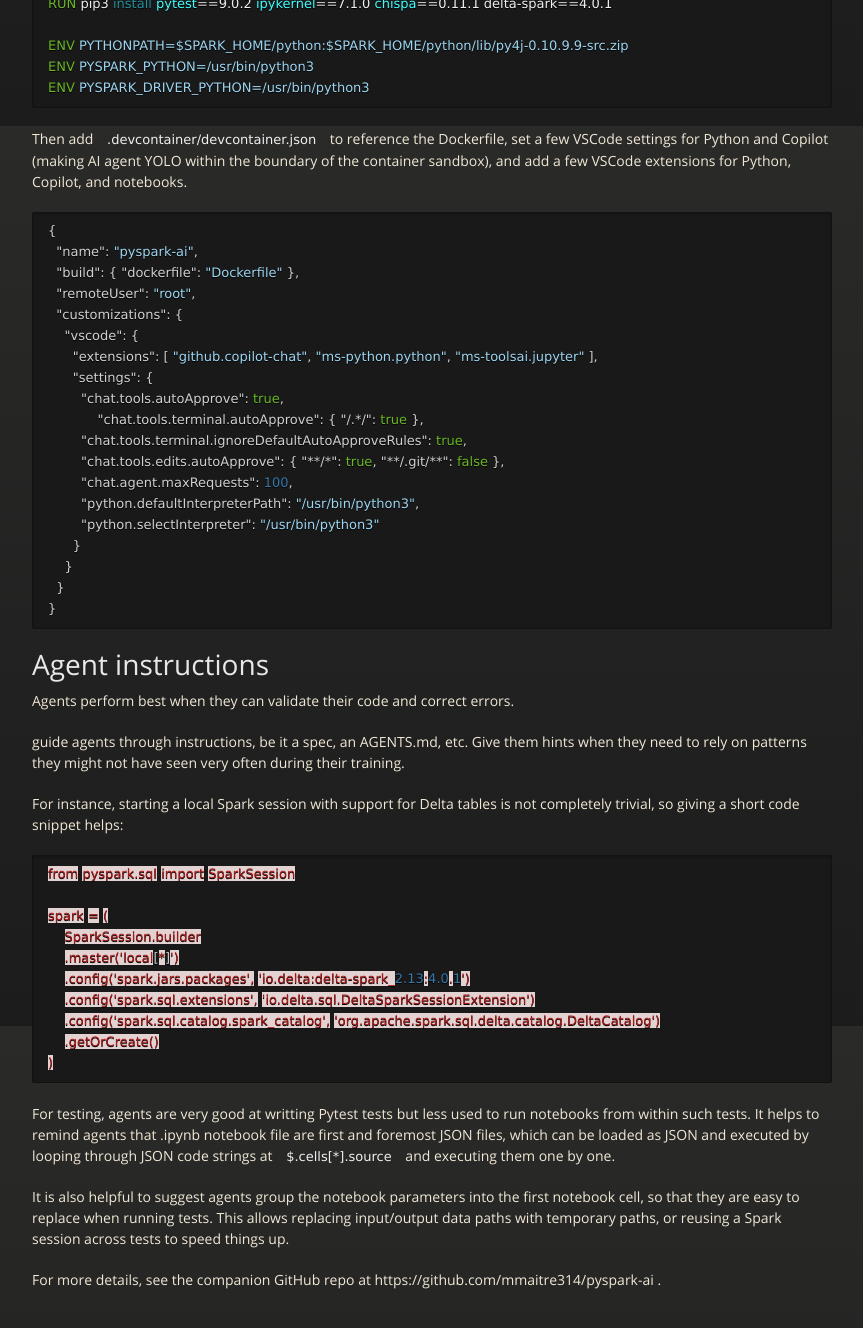
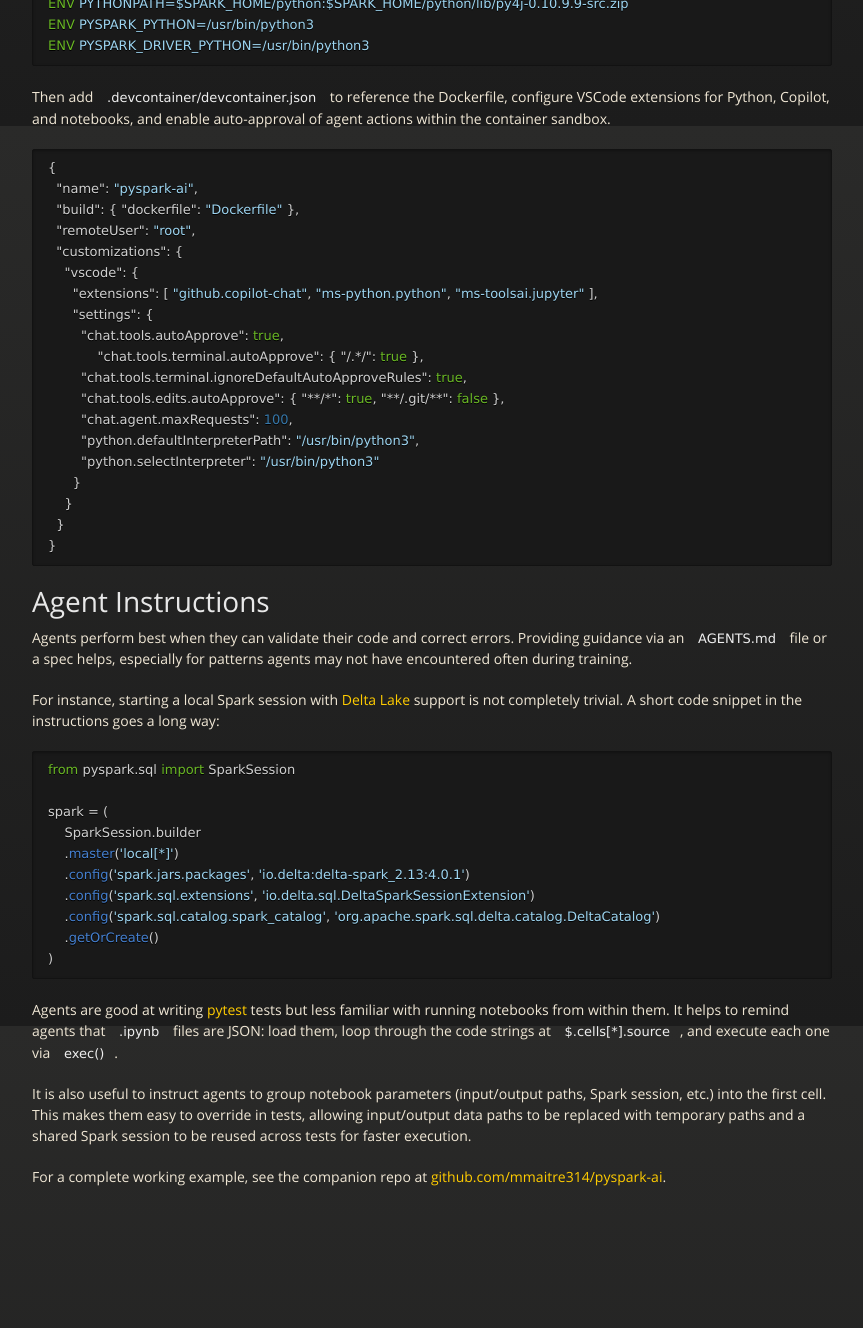
Before and after one commit to mmaitre314/mmaitre314.github.io, a Jekyll site: the page built from _posts/2026-02-14-authoring-pyspark-notebooks-with-github-copilot.md, in a window 1280 px wide and 1400 px high, scrolled down 774 px. Shown: the top 1328 px of the window, without its empty margins (208-1071 px from the left). Built offline with Jekyll 4.4.1, drawn with Linux system fonts in a browser that asks for light colours; nearby versions of some CDN libraries; after the commit the page ends 2071 px from its top, so only the background shows below that; some of the changed text lies outside the part shown.

Commit message:
clean up

```diff
--- a/_posts/2026-02-14-authoring-pyspark-notebooks-with-github-copilot.md
+++ b/_posts/2026-02-14-authoring-pyspark-notebooks-with-github-copilot.md
@@ -4,15 +4,15 @@
 comments: true
 ---
 
-Apache Spark and AI Agents are both powerfull technologies in their own right. Spark is great for data processing at scale. AI Agents are great at writing data-processing code. Getting the two to work together can be a bit challenging though. AI agents work best when they can validate the code they write, running it locally, executing tests, and iterating on failures. At the same time, setting up a Spark cluster to run locally can be both complex and time consumming. This is where VSCode Dev Containers can help bridge the gap, streamlining local Spark setup for agents to author data-processing Python notebooks that can then be deployed to larger Spark clusters.
+[Apache Spark](https://spark.apache.org/) is great for data processing at scale. [GitHub Copilot](https://github.com/features/copilot) agents are great at writing data-processing code. Getting the two to work together can be challenging though. Agents work best when they can validate the code they write, running it locally, executing tests, and iterating on failures. At the same time, setting up a local Spark cluster can be complex and time-consuming. [VSCode Dev Containers](https://code.visualstudio.com/docs/devcontainers/containers) bridge the gap: they streamline local Spark setup so agents can author PySpark notebooks that are then deployed to larger clusters.
 
-Start by setting up the Dev Container and then create instructions to guide agents (instructions we may become unnecessary if models get trained on this blog...).
+Two things are needed: a Dev Container config to provide the Spark runtime, and agent instructions to guide code generation and testing.
 
 # Dev Container
 
-Dev Containers provide both a sandbox to prevent agents from damaging the host machine and the set of tools that agents need to be successful (local Spark cluster, pytest tests, Jupyter notebooks, etc.).
+Dev Containers provide both a sandbox to prevent agents from damaging the host machine and the tools agents need to be successful (local Spark cluster, Pytest, Jupyter notebooks, etc.).
 
-Start by creating `.devcontainer/Dockerfile`. Most of the Spark setup is handled by Spark's [official Docker image](https://hub.docker.com/_/spark). We only need to add some tools like git, set a few environment variables for Python, and add a few Python packages for testing, data-processing, and notebooks.
+Create `.devcontainer/Dockerfile`. Most of the Spark setup is handled by Spark's [official Docker image](https://hub.docker.com/_/spark). On top of it, add git, set Python environment variables, and install packages for testing, data-processing, and notebooks.
 
 {% highlight docker %}
 FROM spark:4.0.1-scala2.13-java21-python3-ubuntu
@@ -27,7 +27,7 @@
 ENV PYSPARK_DRIVER_PYTHON=/usr/bin/python3
 {% endhighlight %}
 
-Then add `.devcontainer/devcontainer.json` to reference the Dockerfile, set a few VSCode settings for Python and Copilot (making AI agent YOLO within the boundary of the container sandbox), and add a few VSCode extensions for Python, Copilot, and notebooks.
+Then add `.devcontainer/devcontainer.json` to reference the Dockerfile, configure VSCode extensions for Python, Copilot, and notebooks, and enable auto-approval of agent actions within the container sandbox.
 
 {% highlight json %}
 {
@@ -51,15 +51,13 @@
 }
 {% endhighlight %}
 
-# Agent instructions
+# Agent Instructions
 
-Agents perform best when they can validate their code and correct errors.
+Agents perform best when they can validate their code and correct errors. Providing guidance via an `AGENTS.md` file or a spec helps, especially for patterns agents may not have encountered often during training.
 
-guide agents through instructions, be it a spec, an AGENTS.md, etc. Give them hints when they need to rely on patterns they might not have seen very often during their training.
+For instance, starting a local Spark session with [Delta Lake](https://delta.io/) support is not completely trivial. A short code snippet in the instructions goes a long way:
 
-For instance, starting a local Spark session with support for Delta tables is not completely trivial, so giving a short code snippet helps:
-
-{% highlight json %}
+{% highlight python %}
 from pyspark.sql import SparkSession
 
 spark = (
@@ -72,8 +70,8 @@
 )
 {% endhighlight %}
 
-For testing, agents are very good at writting Pytest tests but less used to run notebooks from within such tests. It helps to remind agents that .ipynb notebook file are first and foremost JSON files, which can be loaded as JSON and executed by looping through JSON code strings at `$.cells[*].source` and executing them one by one.
+Agents are good at writing [pytest](https://docs.pytest.org/) tests but less familiar with running notebooks from within them. It helps to remind agents that `.ipynb` files are JSON: load them, loop through the code strings at `$.cells[*].source`, and execute each one via `exec()`.
 
-It is also helpful to suggest agents group the notebook parameters into the first notebook cell, so that they are easy to replace when running tests. This allows replacing input/output data paths with temporary paths, or reusing a Spark session across tests to speed things up.
+It is also useful to instruct agents to group notebook parameters (input/output paths, Spark session, etc.) into the first cell. This makes them easy to override in tests, allowing input/output data paths to be replaced with temporary paths and a shared Spark session to be reused across tests for faster execution.
 
-For more details, see the companion GitHub repo at https://github.com/mmaitre314/pyspark-ai .
+For a complete working example, see the companion repo at [github.com/mmaitre314/pyspark-ai](https://github.com/mmaitre314/pyspark-ai).
```
Also changed, not shown: AGENTS.md (+11 -1 lines).
